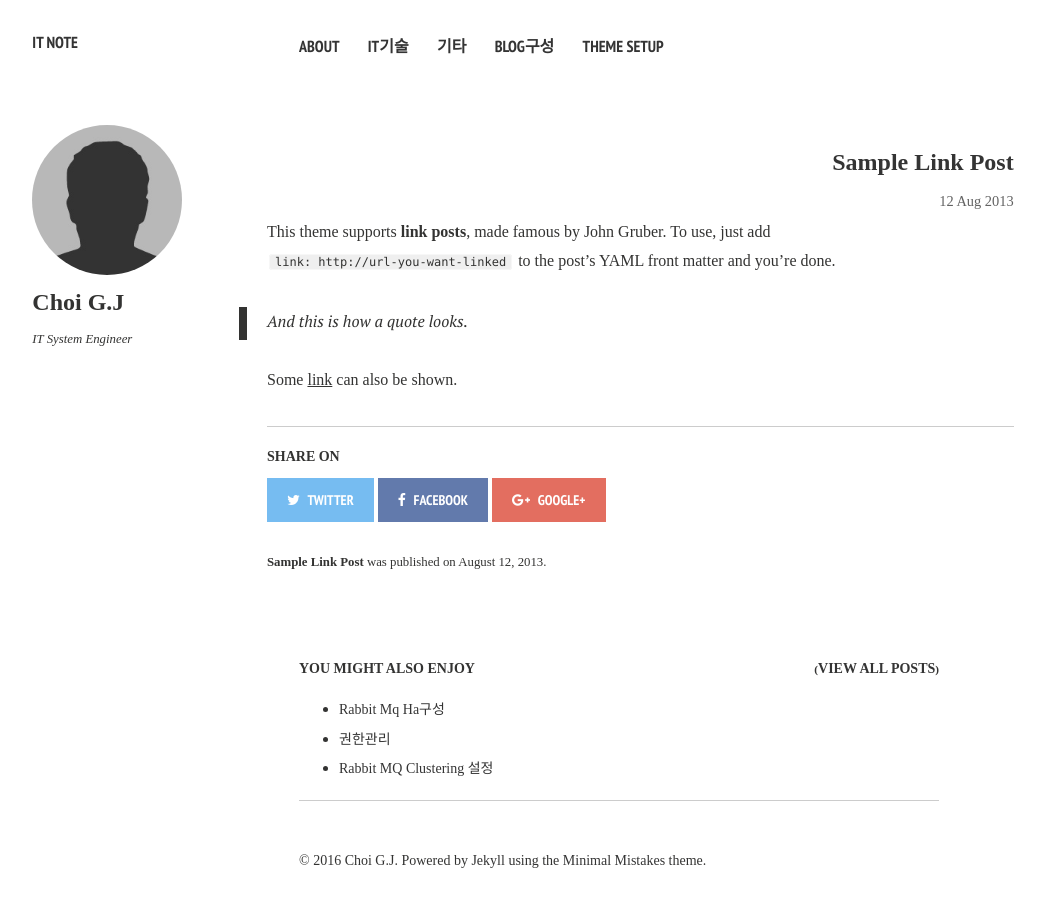
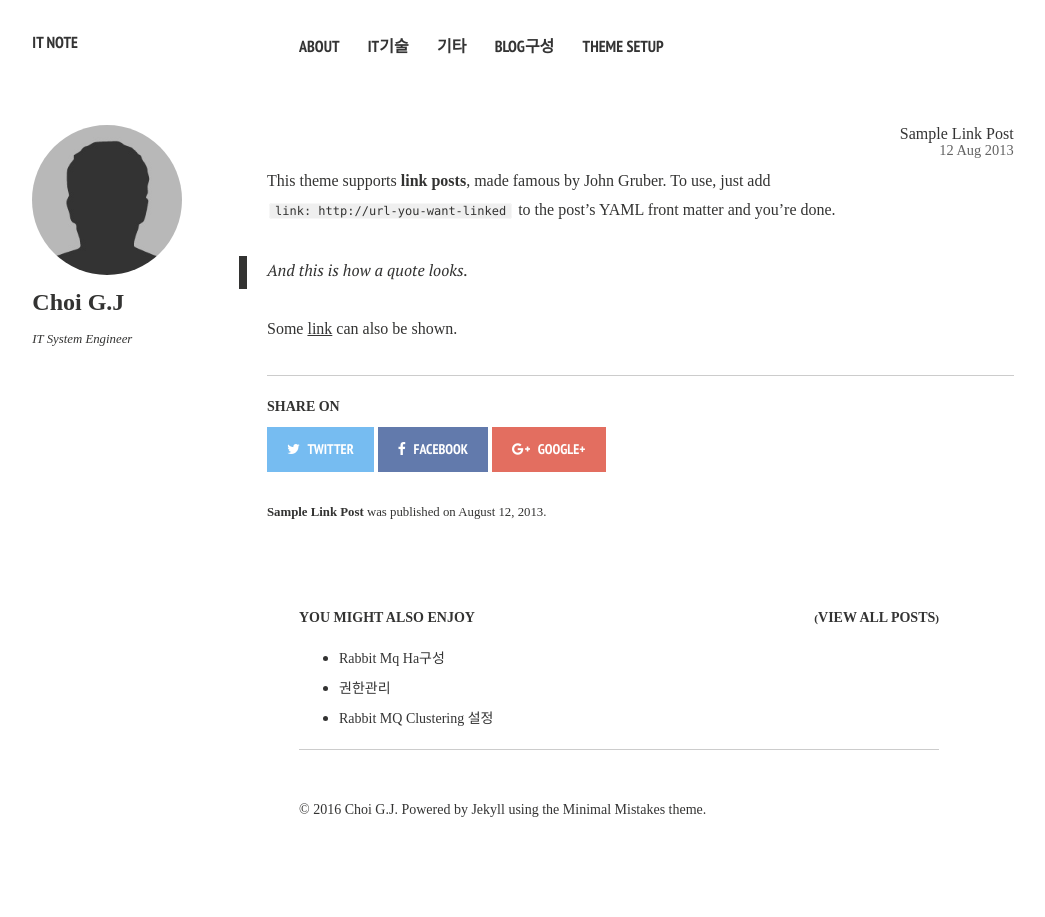
Before and after one commit to gjchoi/gjchoi.github.io, a Jekyll site: the page built from _posts/2013-08-12-sample-link-post.md, in a window 1280 px wide. Shown: the whole page, without its empty margins (21-1066 px from the left). Built offline with Jekyll 4.4.1, drawn with Linux system fonts in a browser that asks for light colours; nearby versions of some CDN libraries.

```diff
--- a/_layouts/post.html
+++ b/_layouts/post.html
@@ -35,9 +35,9 @@
   <article class="post">
     <div class="headline-wrap">
       {% if page.link %}
-        <h3><a href="{{ page.link }}">{{ page.title }}</a></h3>
+        <a href="{{ page.link }}">{{ page.title }}</a>
       {% else %}
-        <h3><a href="{{ site.url }}{{ page.url }}" rel="bookmark" title="{{ page.title }}">{{ page.title }}</a></h3>
+        <a href="{{ site.url }}{{ page.url }}" rel="bookmark" title="{{ page.title }}">{{ page.title }}</a>
       {% endif %}
       <time align="right" datetime="{{ page.date | date_to_xmlschema }}" class="by-line">{{ page.date | date_to_string }}</time>
     </div><!--/ .headline-wrap -->
```
